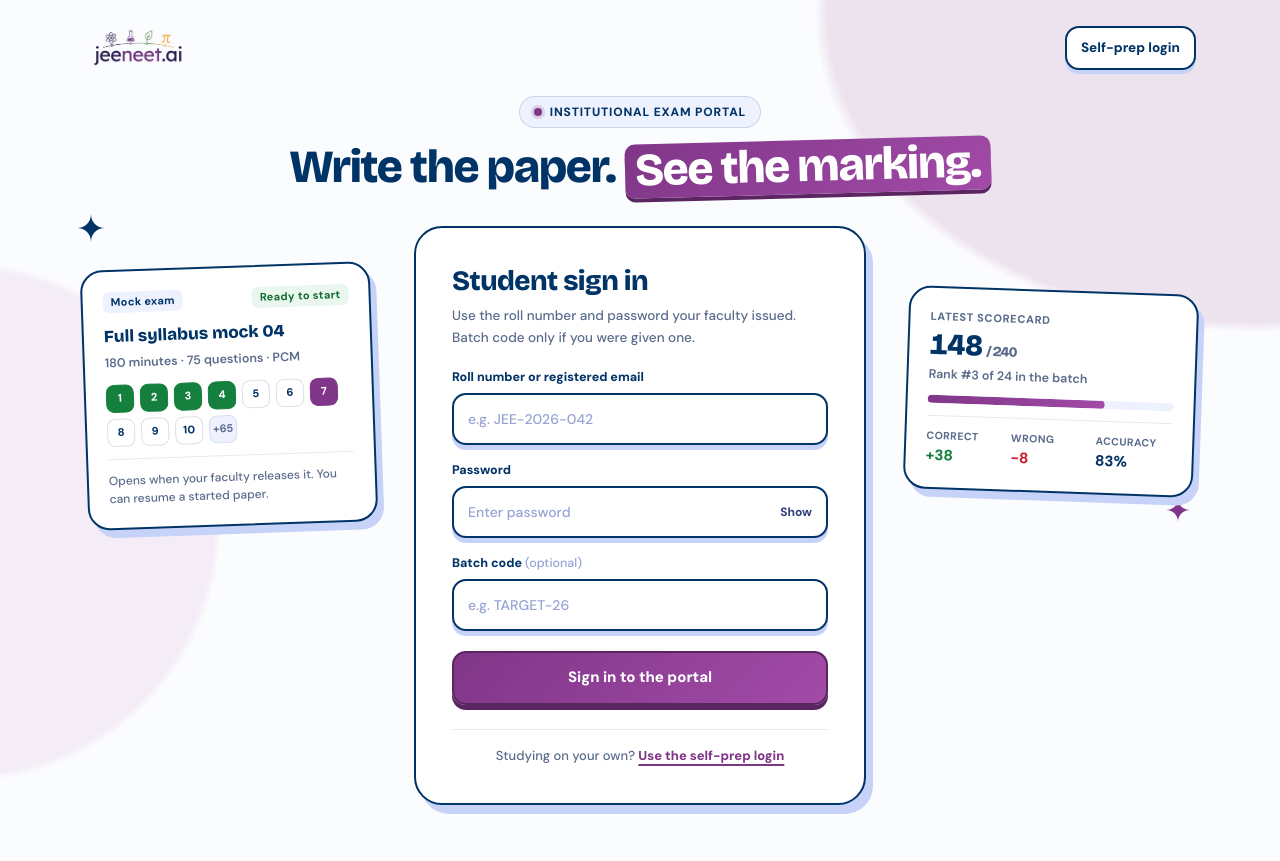
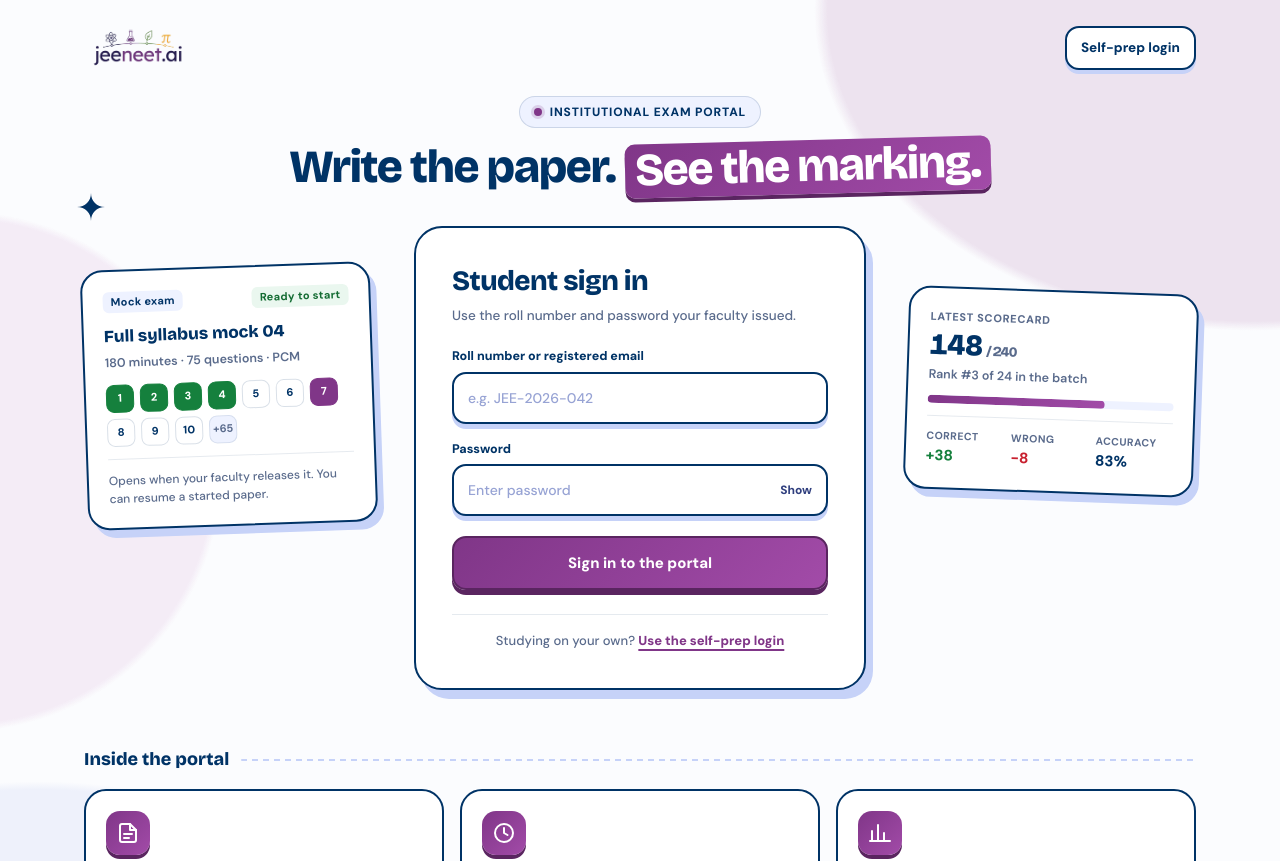
Before and after one commit to iam-orsu/CrackJEE, a Next.js app in the folder frontend/: page /student-portal/login in a window 1280 px wide. Shown: the top 861 px of the page. Built offline with nearby package versions, Linux system fonts and the light colour scheme; no server answers.

Commit message:
fix(student-portal): remove batch code field from student login

```diff
--- a/frontend/src/app/student-portal/login/page.tsx
+++ b/frontend/src/app/student-portal/login/page.tsx
@@ -74,7 +74,6 @@ export default function StudentPortalLoginPage() {
   const router = useRouter();
   const [identifier, setIdentifier] = useState('');
   const [password, setPassword] = useState('');
-  const [batchCode, setBatchCode] = useState('');
   const [showPassword, setShowPassword] = useState(false);
   const [error, setError] = useState('');
   const [busy, setBusy] = useState(false);
@@ -92,7 +91,7 @@ export default function StudentPortalLoginPage() {
     setBusy(true);
     setError('');
     try {
-      await studentLogin(identifier, password, batchCode);
+      await studentLogin(identifier, password);
       router.replace('/student-portal');
     } catch (err) {
       setError(err instanceof Error ? err.message : 'Invalid roll number or password');
@@ -186,7 +185,7 @@ export default function StudentPortalLoginPage() {
                   Student sign in
                 </h2>
                 <p className="mt-1.5 text-[13.5px] leading-[1.6] text-[#5A6B8C]">
-                  Use the roll number and password your faculty issued. Batch code only if you were given one.
+                  Use the roll number and password your faculty issued.
                 </p>
               </div>
 
@@ -232,20 +231,6 @@ export default function StudentPortalLoginPage() {
                       {showPassword ? 'Hide' : 'Show'}
                     </button>
                   </div>
-                </div>
-
-                <div className="grid gap-1.5">
-                  <label className={LABEL} htmlFor="student-batch">
-                    Batch code <span className="font-medium text-[#97A3D4]">(optional)</span>
-                  </label>
-                  <input
-                    id="student-batch"
-                    type="text"
-                    className={INPUT}
-                    placeholder="e.g. TARGET-26"
-                    value={batchCode}
-                    onChange={(e) => setBatchCode(e.target.value)}
-                  />
                 </div>
 
                 <button type="submit" className={cx(BUTTON_PRIMARY, 'mt-1 min-h-[54px] w-full text-[15px]')} disabled={busy}>
```
